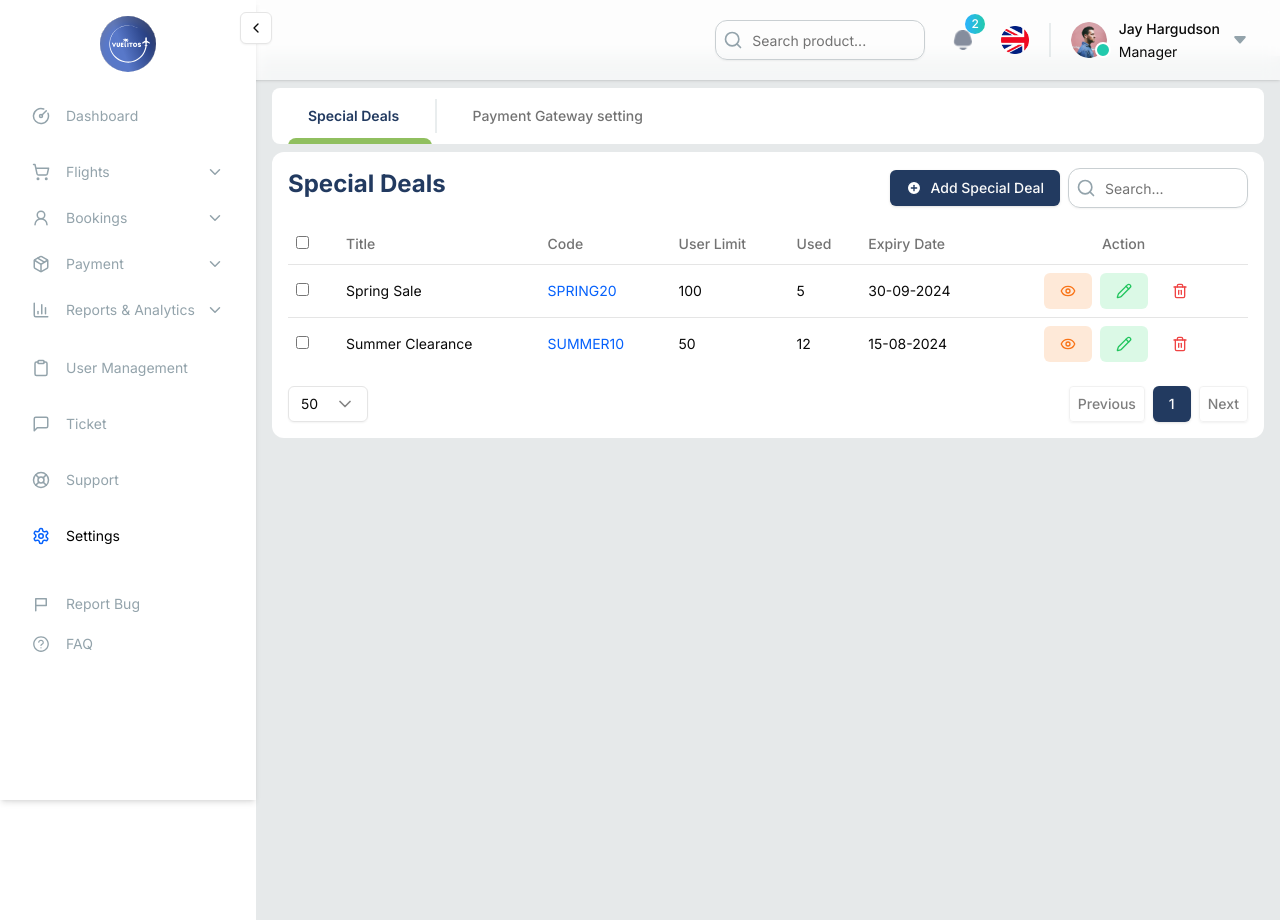
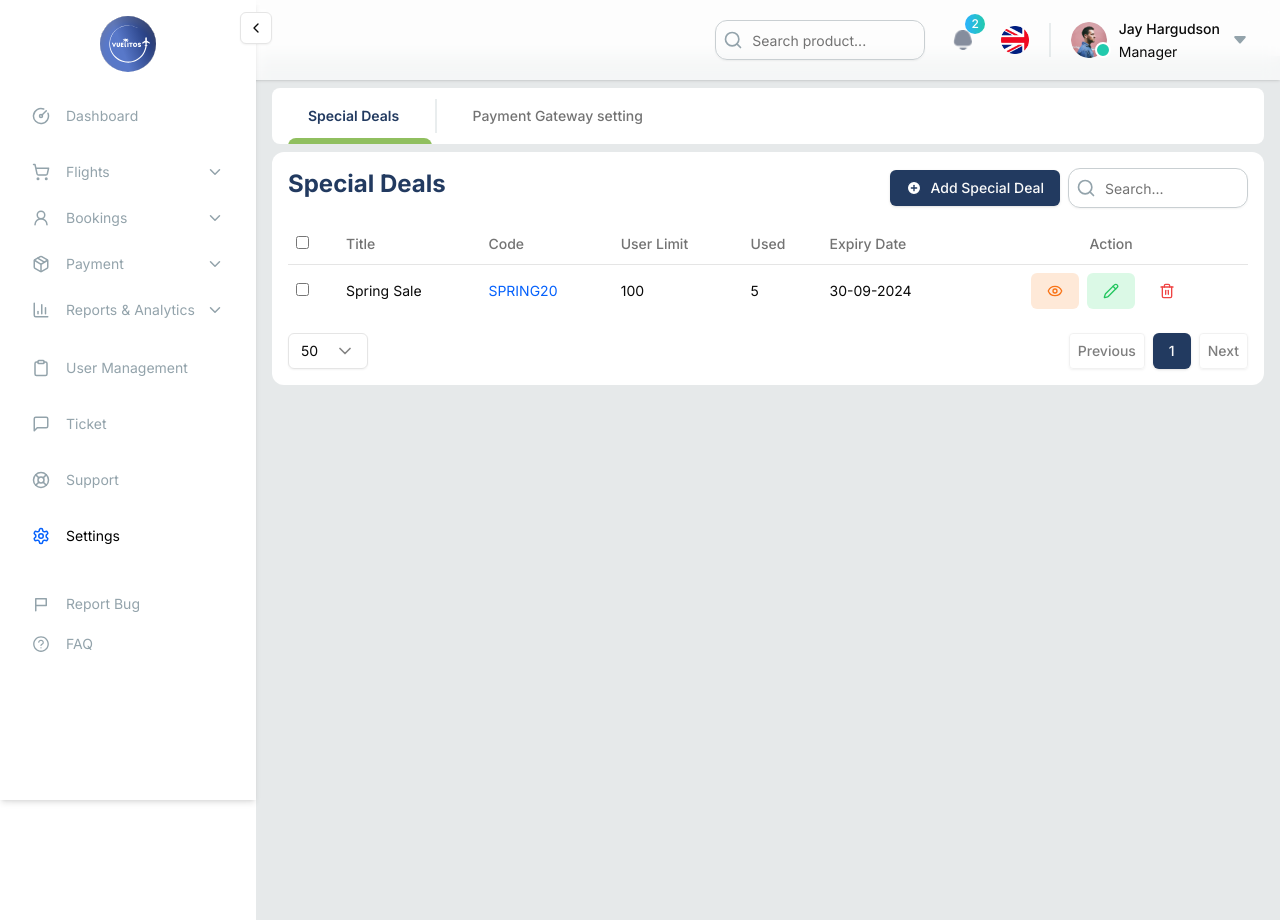
Before and after one commit to yuvraj-singh08/carib-admin, a React (Vite) app: page /settings in a window 1280 px wide. Built offline with nearby package versions, Linux system fonts and the light colour scheme.

Commit message:
coupons completed

```diff
--- a/src/components/settings/coupon-view-dialog.tsx
+++ b/src/components/settings/coupon-view-dialog.tsx
@@ -144,8 +144,8 @@ export const CoupnViewDialog = ({
             <Table>
               <TableHeader className="bg-[#EFEFFF]">
                 <TableRow>
-                  <TableHead>User ID</TableHead>
-                  <TableHead>Used Count</TableHead>
+                  <TableHead>User </TableHead>
+                  <TableHead>Uses</TableHead>
                   <TableHead>Used Date</TableHead>
                 </TableRow>
               </TableHeader>
@@ -153,6 +153,7 @@ export const CoupnViewDialog = ({
                 {selectedCoupon.usageDetails.map(
                   (
                     usage: {
+                      username:string
                       userId: string;
                       usedCount: number;
                       usedDate: Date;
@@ -160,7 +161,7 @@ export const CoupnViewDialog = ({
                     index: number
                   ) => (
                     <TableRow key={index}>
-                      <TableCell>{usage.userId}</TableCell>
+                      <TableCell>{usage.username}</TableCell>
                       <TableCell>{usage.usedCount}</TableCell>
                       <TableCell>
                         {format(usage.usedDate, "dd-MM-yyyy")}
--- a/src/components/settings/manage-deals-table.tsx
+++ b/src/components/settings/manage-deals-table.tsx
@@ -61,6 +61,7 @@ const couponFormSchema = z.object({
 });
 
 type CouponUsage = {
+  username:string;
   userId: number;
   usedCount: number;
   usedDate: Date;
@@ -88,29 +89,10 @@ const initialCoupons: Coupon[] = [
     image: "https://via.placeholder.com/150",
     way: "One way",
     usageDetails: [
-      { userId: 101, usedCount: 1, usedDate: new Date("2024-03-15") },
-      { userId: 102, usedCount: 2, usedDate: new Date("2024-04-01") },
-      { userId: 103, usedCount: 1, usedDate: new Date("2024-05-20") },
+      { username:"xyz",userId: 101, usedCount: 1, usedDate: new Date("2024-03-15") },
     ],
   },
-  {
-    id: 2,
-    title: "Summer Clearance",
-    description: "Get $10 off on orders over $50",
-    code: "SUMMER10",
-    discountType: "fixed",
-    discount: "10",
-    limit: "20",
-    used: 12,
-    expiryDate: new Date("2024-08-15"),
-    userLimit: 50,
-    image: "https://via.placeholder.com/150",
-    way: "Two way",
-    usageDetails: [
-      { userId: 201, usedCount: 1, usedDate: new Date("2024-06-10") },
-      { userId: 202, usedCount: 1, usedDate: new Date("2024-07-05") },
-    ],
-  },
+
 ];
 
 const CouponManagementSystemTable = () => {
```
